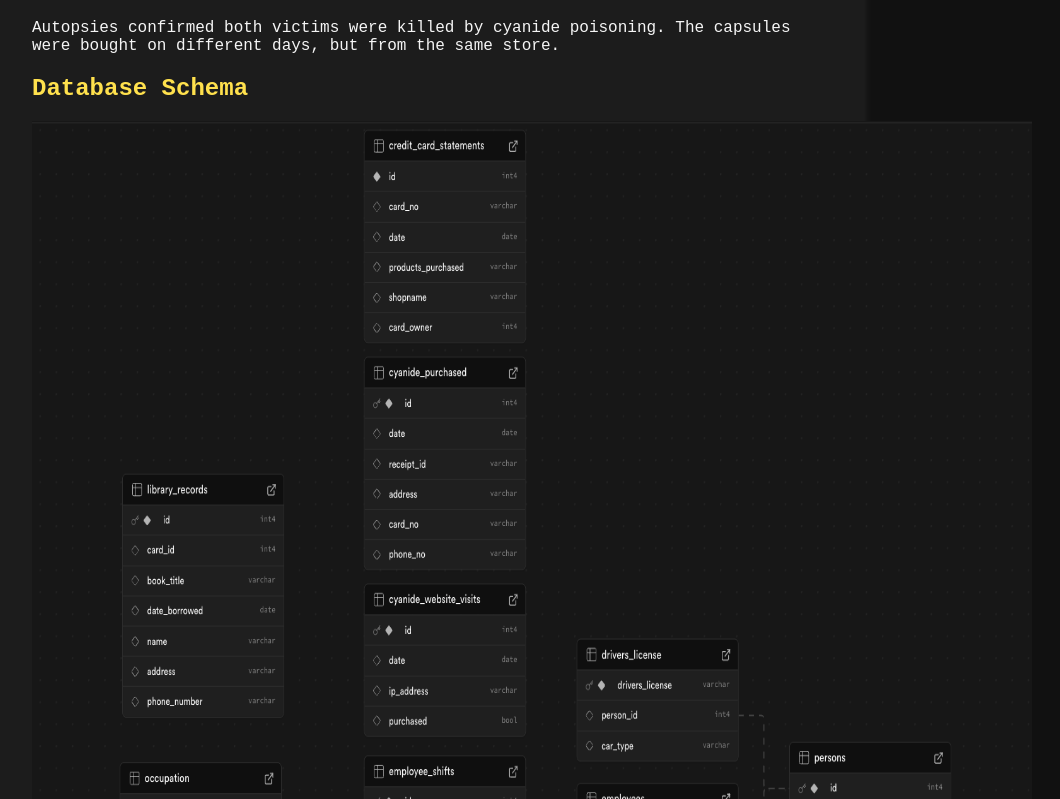
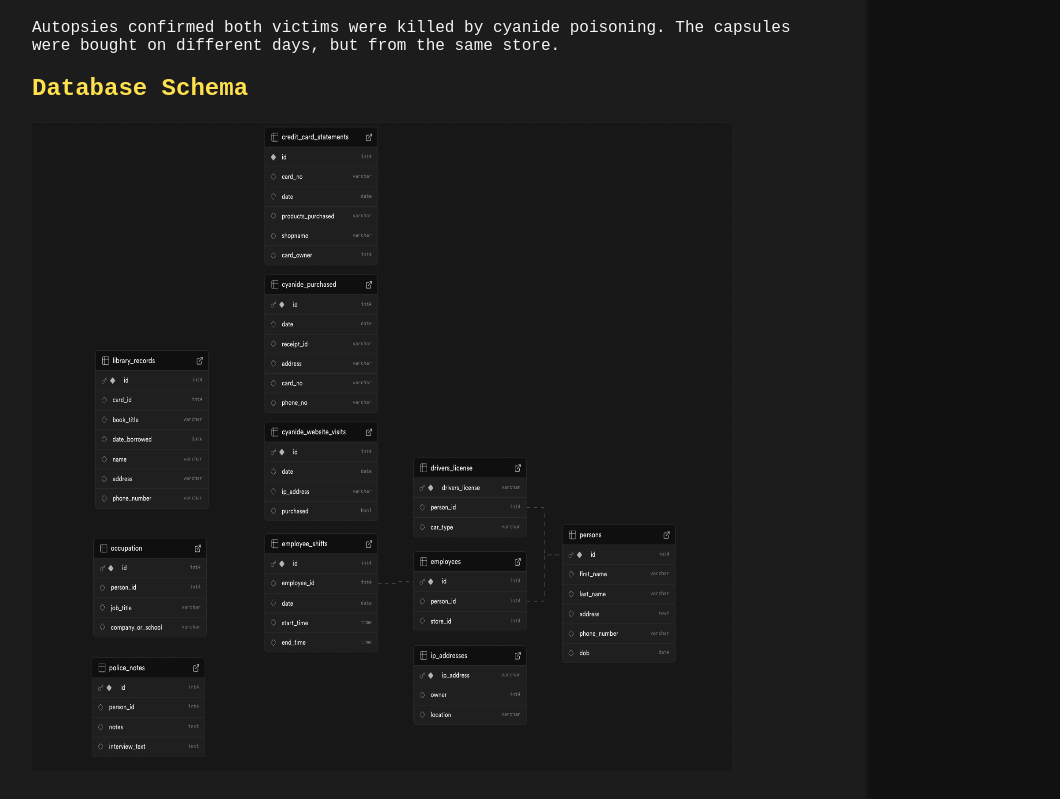
Before and after one commit to loz-dot/SQL-Murder-Mystery, a React (Vite) app: page / in a window 1280 px wide. Shown: the part 381-1180 px from the top of the page, without its empty margins (208-1268 px from the left). Built offline with nearby package versions, Linux system fonts and the light colour scheme; no server answers.

Commit message:
changed size of schema img

```diff
--- a/src/App.jsx
+++ b/src/App.jsx
@@ -86,7 +86,7 @@ export default function App() {
 
       <section>
         <h2>Database Schema</h2>
-        <img src="/images/database.png" height="1000" width="1000" alt="Database schema" />
+        <img src="/images/database.png" height="650" width="700" alt="Database schema" />
       </section>
 
 
```
